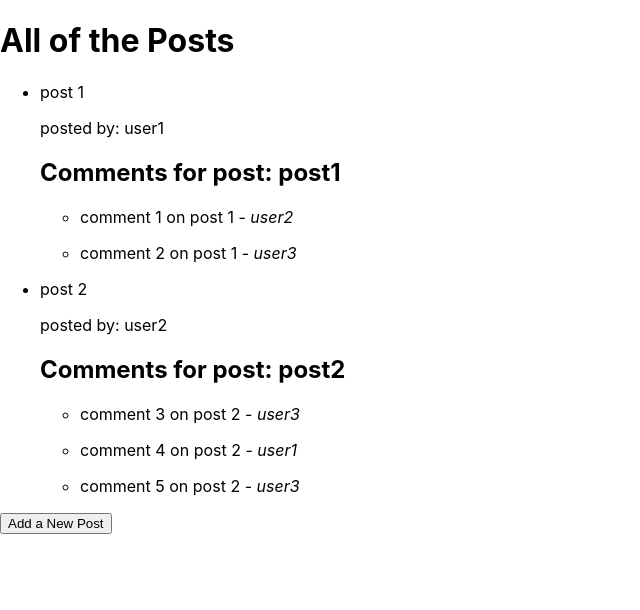
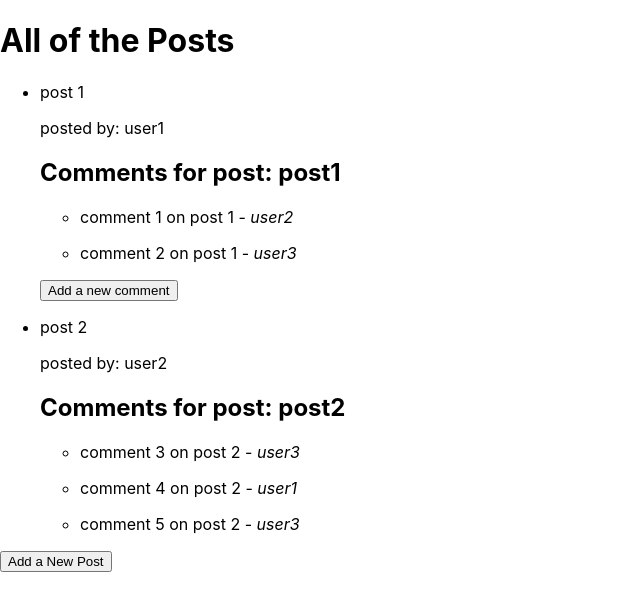
Before and after one commit to morgvanny/post-displayer-2000, a React (Create React App) app: page / in a window 1280 px wide. Shown: the top 610 px of the page, without its empty margins (0-640 px from the left). Built offline with nearby package versions, Linux system fonts and the light colour scheme.

Commit message:
add and remove both mock posts and mock comments

```diff
--- a/src/Comment.js
+++ b/src/Comment.js
@@ -1,7 +1,7 @@
 import React from "react";
 
 function Comment({ id, author, comment }) {
-  console.log(`rendering comment ${id}`);
+  console.log(`    rendering comment ${id}`);
 
   return (
     <div>
--- a/src/Post.js
+++ b/src/Post.js
@@ -1,19 +1,26 @@
 import React from "react";
 import Comment from "./Comment";
 
-function Post({ id, author, body, comments }) {
-  const commentItems = comments.map(c => (
-    <li key={c.id}>
-      <Comment {...c} />
-    </li>
-  ));
-  console.log(`rendering post ${id}`);
+function Post({ id, author, body, comments, button }) {
+  const commentItems = comments.map(c => {
+    return (
+      <li key={c.id}>
+        <Comment {...c} />
+      </li>
+    );
+  });
+  console.log(`  rendering post ${id}`);
   return (
     <div>
       <p>{body}</p>
       <p>posted by: {author.username}</p>
       <h2>Comments for post: {id}</h2>
       <ul>{commentItems}</ul>
+      {button ? (
+        <button onClick={() => button.fn(id, button.payload)}>
+          {button.text}
+        </button>
+      ) : null}
     </div>
   );
 }
--- a/src/Posts.js
+++ b/src/Posts.js
@@ -3,63 +3,148 @@ import "./App.css";
 import Post from "./Post";
 import { postList, post3 } from "./postList";
 
-const addPost = {
-  fn: dispatch => {
-    dispatch({
-      type: "add_post",
-      post: post3
-    });
-  },
-  text: "Add a New Post"
-};
-
-const removePost = {
-  fn: dispatch => {
-    dispatch({
-      type: "remove_post",
-      id: "post3"
-    });
-  },
-  text: "Remove That Post"
-};
-
-const initialState = {
-  posts: postList,
-  button: addPost
-};
-
-function reducer(state, action) {
-  switch (action.type) {
-    case "add_post":
-      return { posts: [...state.posts, action.post], button: removePost };
-    case "remove_post":
-      return {
-        posts: [...state.posts.filter(p => p.id !== action.id)],
-        button: addPost
-      };
-    default:
-      throw new Error();
-  }
-}
-
 function Posts() {
   const [state, dispatch] = useReducer(reducer, initialState);
 
+  const button = state.button(dispatch);
+  const commentButton = state.commentButton(dispatch);
+
   const postItems = state.posts.map(p => (
     <li key={p.id}>
-      <Post {...p} />
+      <Post {...p} button={p.id === "post1" ? commentButton : null} />
     </li>
   ));
+
   console.log("rendering all posts");
   return (
     <div>
       <h1>All of the Posts</h1>
       <ul>{postItems}</ul>
-      <button onClick={() => state.button.fn(dispatch)}>
-        {state.button.text}
-      </button>
+      <button onClick={button.fn}>{button.text}</button>
     </div>
   );
 }
 
+const addPost = dispatch => {
+  return {
+    fn: () => {
+      dispatch({
+        type: "add_post",
+        post: post3,
+        newFn: removePost
+      });
+    },
+    text: "Add a New Post"
+  };
+};
+
+const removePost = dispatch => {
+  return {
+    fn: () => {
+      dispatch({
+        type: "remove_post",
+        id: "post3",
+        newFn: addPost
+      });
+    },
+    text: "Remove That Post"
+  };
+};
+
+const addComment = dispatch => {
+  return {
+    fn: (post, comment) => {
+      dispatch({
+        type: "add_comment",
+        post,
+        comment,
+        newFn: removeComment
+      });
+    },
+    text: "Add a new comment",
+    payload: {
+      id: "comment6",
+      author: { username: "user3", name: "User 3" },
+      comment: "comment 6 on post 1"
+    }
+  };
+};
+
+const removeComment = dispatch => {
+  return {
+    fn: (post, comment) => {
+      dispatch({
+        type: "remove_comment",
+        post,
+        comment,
+        newFn: addComment
+      });
+    },
+    payload: "comment6",
+    text: "Remove that comment"
+  };
+};
+
+const initialState = {
+  posts: postList,
+  button: addPost,
+  commentButton: addComment
+};
+
+function reducer(state, action) {
+  let idx;
+  let post;
+  switch (action.type) {
+    case "add_post":
+      return {
+        ...state,
+        posts: [...state.posts, action.post],
+        button: action.newFn
+      };
+    case "remove_post":
+      //incidentally removes all the post's comments
+      return {
+        ...state,
+        posts: [...state.posts.filter(p => p.id !== action.id)],
+        button: action.newFn
+      };
+    case "add_comment":
+      idx = state.posts.findIndex(p => p.id === action.post);
+      post = { ...state.posts[idx] };
+      const commentedPost = {
+        ...post,
+        comments: [...post.comments, action.comment]
+      };
+      return {
+        ...state,
+        posts: [
+          ...state.posts.slice(0, idx),
+          commentedPost,
+          ...state.posts.slice(idx + 1)
+        ],
+        commentButton: action.newFn
+      };
+    case "remove_comment":
+      idx = state.posts.findIndex(p => p.id === action.post);
+      post = { ...state.posts[idx] };
+      const unCommentedPost = {
+        ...post,
+        comments: post.comments.filter(c => c.id !== action.comment)
+      };
+      return {
+        ...state,
+        posts: [
+          ...state.posts.slice(0, idx),
+          unCommentedPost,
+          ...state.posts.slice(idx + 1)
+        ],
+        commentButton: action.newFn
+      };
+    default:
+      console.error("there's no reducer case for that");
+      console.dir(action);
+      return state;
+  }
+}
+
 export default Posts;
```
